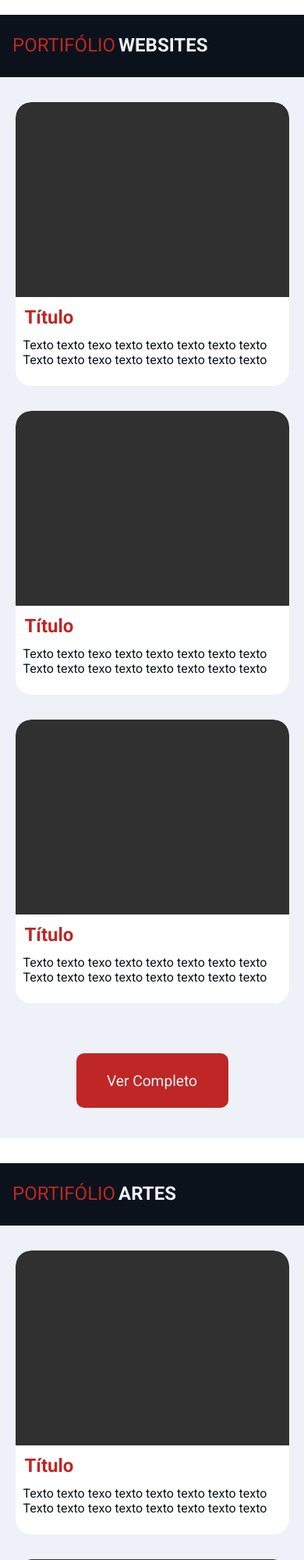
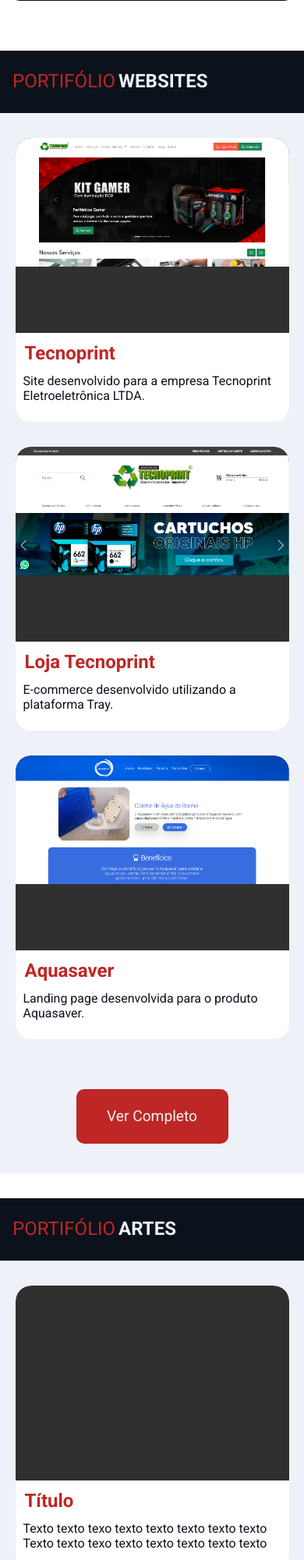
Before and after one commit to lucasfvalle/codapp_site, a web app: file index.html in a window 390 px wide. Shown: the part 1588-3589 px from the top of the page at 78% size. Run offline with its HTML, style and script files only (its server is not run), Linux system fonts and the light colour scheme.

Commit message:
Responsividade e conteúdo.

```diff
--- a/css/style.css
+++ b/css/style.css
@@ -273,8 +273,11 @@
 .container main .main-container .port-container .port-card-container .port-card .port-img{
     width: 100%;
     height: 150px;
-    background-color: #303030;
+    background-color: #fff;
     border-radius: 20px 20px 0 0;
+}
+.container main .main-container .port-container .port-card-container .port-card .port-img img{
+    width: 100%;
 }
 .container main .main-container .port-container .port-card-container .port-card h2{
     width: 100%;
@@ -483,7 +486,7 @@
 }
 
 
-/* Responsividade */
+/* Responsividade (versão mobile)*/
 @media screen and (max-width: 480px){
     /* header */
     .container header .header-menu-container{
@@ -517,7 +520,7 @@
         display: block;
         position: absolute;
         right: 30px;
-        top: 30px;
+        top: 20px;
     }
     .container header .header-menu-container .toggle-btn i{
         color: var(--white);
@@ -534,6 +537,8 @@
     }
     .container header .header-menu-container ul li{
         padding: 0.5rem 0;
+
+
     }
     .active{
         display: flex !important;
@@ -542,12 +547,13 @@
     /* Header Content Mobile */
     .container header .header-content-container{
         width: 100%;
-        height: 450px;
+        height: fit-content;
         background:linear-gradient(rgba(9,17,27,0.9),rgba(9,17,27, 1)), url("../imgs/bg-header-content.jpeg");
         background-size: cover;
         background-position: 50% 0;
         display: flex;
         justify-content: space-between;
+        padding: 1em 0;
     }
     .container header .header-content{
         display: flex;
@@ -841,7 +847,7 @@
         background-color: #9f211f;
     }
 
-    /* Footer Container */
+    /* Footer Container Mobile */
     .container footer{
         grid-area: footer;
         width: 100vw;
@@ -851,47 +857,44 @@
         background-color: var(--blue);
         border-top: 10px solid var(--red);
         bottom: 0;
-
     }
     .container footer .footer-container{
         width: 100%;
         display: flex;
         flex-direction: column;
         color: var(--white);
-
-        justify-content: space-between;
-
-
+        margin: 0;
     }
     .container footer .footer-container .footer-container-title{
         width: 100%;
-        height: 100px;
+        height: fit-content;
         display: flex;
         flex-direction: column;
         align-items: center;
-        margin-top: 1em;
+        margin: 1em 0;
     }
     .container footer .footer-container .footer-container-title h2{
         font-size: 2em;
         color: var(--red);
+        text-align: center;
     }
     .container footer .footer-container .footer-container-title p{
         font-size: 1.2em;
         color: var(--white);
         font-weight:300;
+        text-align: center;
     }
     .container footer .footer-container .footer-content-container{
         width: 100%;
         height: fit-content;
         display: flex;
-        margin-left: 10px;
+        margin: 0;
     }
     .container footer .footer-container .footer-content-container .social-media{
         width: 100%;
         display: flex;
         flex-direction: column;
         justify-content: center;
-
     }
     .container footer .footer-container .footer-content-container .social-media h2{
         width: 100%;
@@ -900,13 +903,9 @@
         margin-bottom: 0.3em;
     }
     .container footer .footer-container .footer-content-container .social-media ul{
-        width: 200px;
+        width: 120px;
         line-height: 1.5;
         padding: 0;
-        column-gap: 1px;
-
-    }
-    .container footer .footer-container .footer-content-container .social-media ul li{
     }
     .container footer .footer-container .footer-content-container .social-media ul li a{
         text-decoration: none;
--- a/index.html
+++ b/index.html
@@ -22,8 +22,7 @@
         <link rel="mask-icon" href="./imgs/favicon/safari-pinned-tab.svg" color="#5bbad5">
         <meta name="msapplication-TileColor" content="#da532c">
         <!-- ads -->
-        <script async src="https://pagead2.googlesyndication.com/pagead/js/adsbygoogle.js?client=ca-pub-6565256858502942"
-        crossorigin="anonymous"></script>
+        <script async src="https://pagead2.googlesyndication.com/pagead/js/adsbygoogle.js?client=ca-pub-9516624458733092" crossorigin="anonymous"></script>
         <title>CodApp | Soluções em Tecnologia</title>
     </head>
     <body>
@@ -107,40 +106,37 @@
                         <div class="port-card-container" >
                             <div class="port-card">
                                 <div class="port-img">
-
+                                    <img src="./imgs/tecnoprint.PNG" alt="Site Tecnoprint" />
                                 </div>
                                 <h2>
-                                    Título
+                                    Tecnoprint
                                 </h2>
                                 <p>
-                                    Texto texto texo texto texto texto texto texto
-                                    Texto texto texo texto texto texto texto texto
+                                    Site desenvolvido para a empresa Tecnoprint Eletroeletrônica LTDA.
                                 </p>
 
                             </div>
                             <div class="port-card">
                                 <div class="port-img">
-
+                                    <img src="./imgs/lojatecnoprint.PNG" alt="E-commerce Tecnoprint" />
                                 </div>
                                 <h2>
-                                    Título
+                                    Loja Tecnoprint
                                 </h2>
                                 <p>
-                                    Texto texto texo texto texto texto texto texto
-                                    Texto texto texo texto texto texto texto texto
+                                    E-commerce desenvolvido utilizando a plataforma Tray.
                                 </p>
 
                             </div>
                             <div class="port-card">
                                 <div class="port-img">
-
+                                    <img src="./imgs/aquasaver.PNG" alt="Aquasaver" />
                                 </div>
                                 <h2>
-                                    Título
+                                    Aquasaver
                                 </h2>
                                 <p>
-                                    Texto texto texo texto texto texto texto texto
-                                    Texto texto texo texto texto texto texto texto
+                                    Landing page desenvolvida para o produto Aquasaver.
                                 </p>
 
                             </div>
@@ -224,9 +220,9 @@
                    <div class="footer-content-container">
                        <div class="social-media">
                            <ul>
-                               <li><a href=""><i class="bi bi-facebook"></i></a></li>
-                               <li><a href=""><i class="bi bi-instagram"></i></a></li>
-                               <li><a href=""><i class="bi bi-twitter"></i></a></li>
+                               <li><a href="https://facebook.com/codapp.solutions"><i class="bi bi-facebook"></i></a></li>
+                               <li><a href="https://instagram.com/codapp.solutions"><i class="bi bi-instagram"></i></a></li>
+                               <li><a href="https://twitter.com/codapp.solutions"><i class="bi bi-twitter"></i></a></li>
                            </ul>
                        </div>
                    </div>
--- a/js/scripts.js
+++ b/js/scripts.js
@@ -1,11 +1,7 @@
 window.addEventListener("DOMContentLoaded", function (event) {
     menu_btn = document.getElementById('toggle-btn');
     menu = document.getElementById('menu-list');
-
     menu_btn.addEventListener("click", () =>{
-        console.log("teste")
         menu.classList.toggle('active');
-        console.log(menu);
     });
-
 });
```
